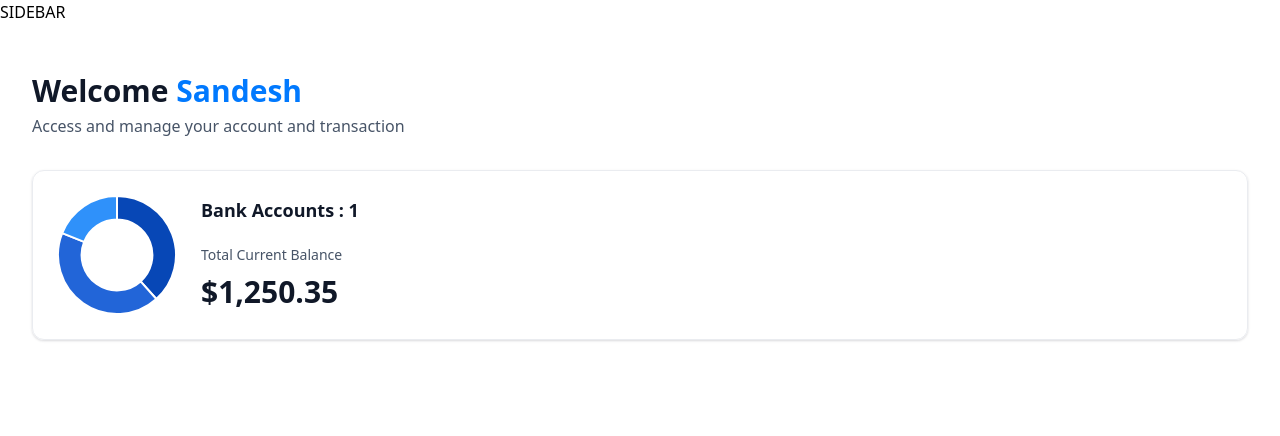
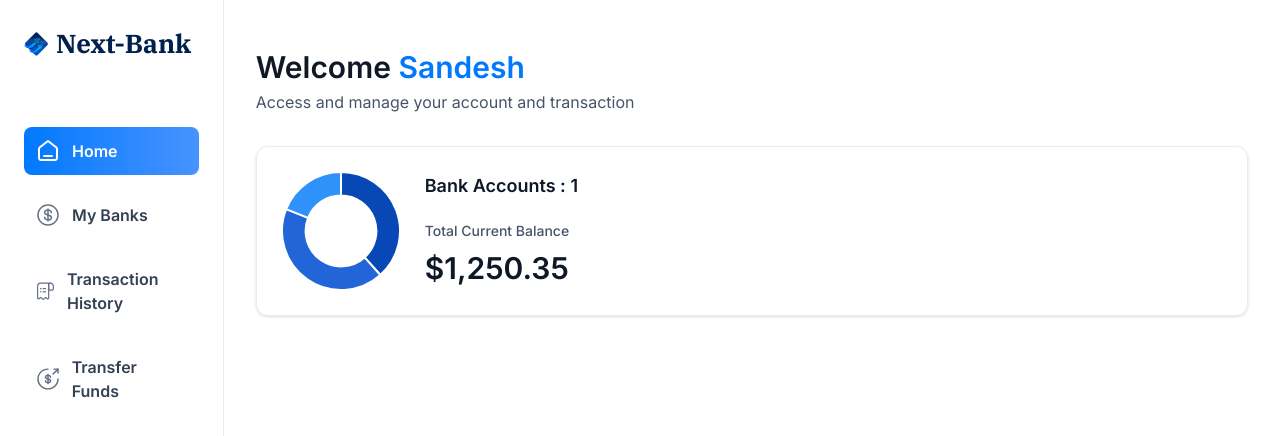
Before and after one commit to SandyHeka/banking_web_app, a Next.js app: page / in a window 1280 px wide. Shown: the top 436 px of the page. Built offline with nearby package versions, Linux system fonts and the light colour scheme.

Commit message:
added sidebar

```diff
--- a/app/(root)/layout.tsx
+++ b/app/(root)/layout.tsx
@@ -1,11 +1,14 @@
+import Sidebar from "@/components/ui/Sidebar";
+
 export default function RootLayout({
     children,
   }: Readonly<{
     children: React.ReactNode;
   }>) {
+    const loggedIn = {firstName: 'Sandesh', lastName: 'Heka'};
     return (
-      <main>
-          SIDEBAR
+      <main className="flex h-screen w-full font-inter">
+          <Sidebar user={loggedIn}/>
           {children}
       </main>
     );
--- /dev/null
+++ b/components/ui/Sidebar.tsx
@@ -0,0 +1,50 @@
+"use client"
+import { sidebarLinks } from '@/constants'
+import { cn } from '@/lib/utils'
+import Image from 'next/image'
+import Link from 'next/link'
+import { usePathname } from 'next/navigation'
+import React from 'react'
+
+export default function Sidebar({user}: SiderbarProps) {
+    const pathname = usePathname();
+  return (
+    <section className='sidebar'>
+        <nav className='flex flex-col gap-4'>
+            <Link href="/" className='mb-12 cursor-pointer items-center flex gap-2'>
+            <Image src="/icons/logo.svg" width={34} height={34} alt='bank-app' className='size-[24px] max-xl:size-14'/>
+            <h1 className='sidebar-logo'>
+                Next-Bank
+            </h1>
+            </Link>
+            {sidebarLinks.map((items) =>{
+                const isActive = pathname === items.route || pathname.startsWith(`${items.route}`)
+                return(
+                    <Link href={items.route} key={items.label} className={cn('sidebar-link', {
+                        'bg-bank-gradient' : isActive
+                    })}>
+                        <div className='relative size-6'>
+                            <Image
+                                src={items.imgURL}
+                                alt={items.label}
+                                fill
+                                className={cn({
+                                    'brightness-[3] invert-0' : isActive
+                                })}
+                            />
+                        </div>
+                        <p className={cn('sidebar-label', {
+                            '!text-white' : isActive
+                        })}>
+                            {items.label}
+                        </p>
+
+                    </Link>
+                )
+            })
+        }
+
+        </nav>
+    </section>
+  )
+}
```
